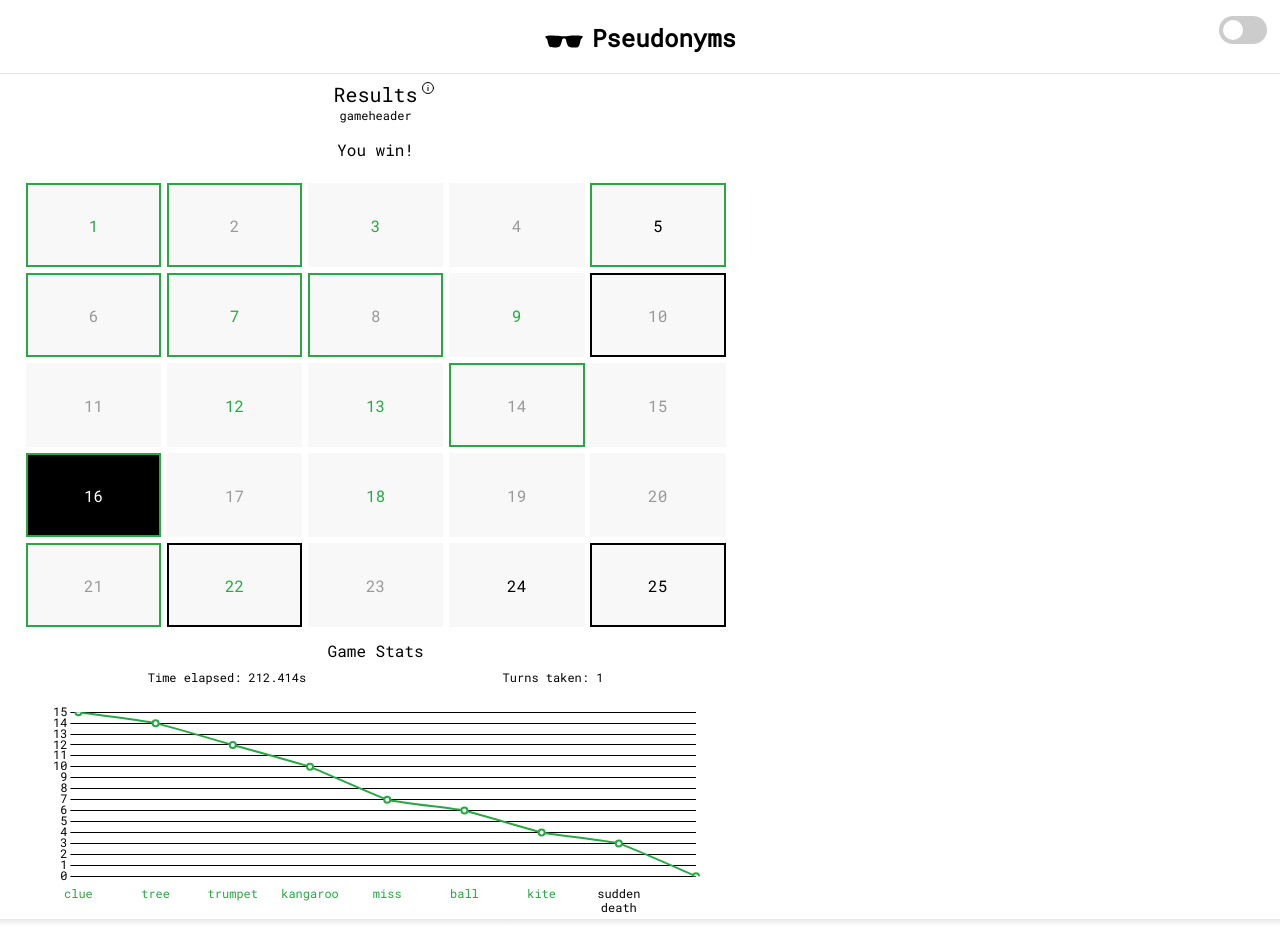
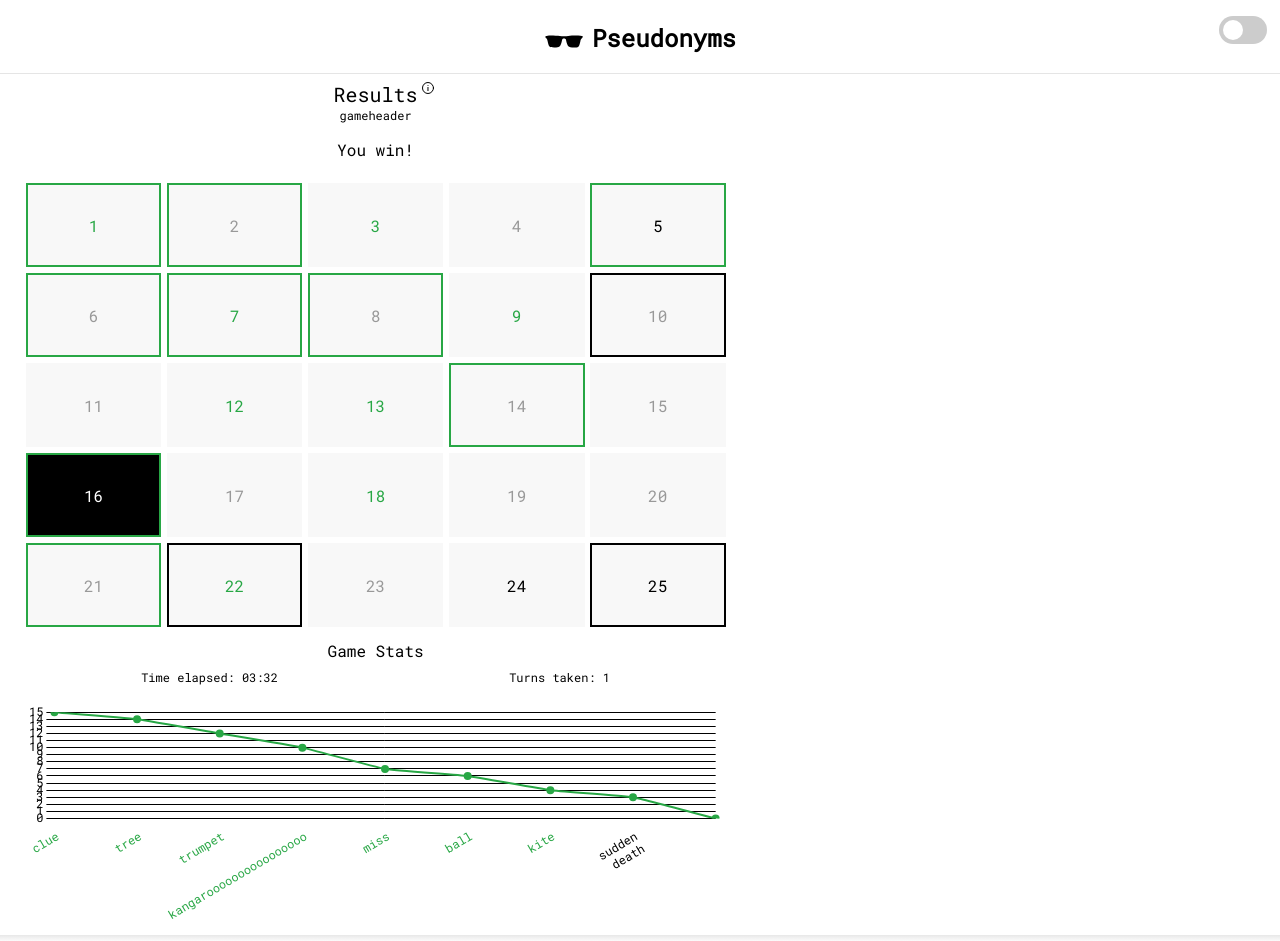
Before and after one commit to coconut750750/pseudonyms, a React (Create React App) app in the folder client/: page /story/duet in a window 1280 px wide. Shown: the top 941 px of the page. Built offline with nearby package versions, Linux system fonts and the light colour scheme.

Commit message:
styling changes

```diff
--- a/client/src/game_components/Stats.js
+++ b/client/src/game_components/Stats.js
@@ -15,7 +15,7 @@ const generateDataset = (name, color, trend) => ({
   label: name,
   fill: false,
   lineTension: 0.1,
-  backgroundColor: '#ffffff',
+  backgroundColor: color,
   borderColor: color,
   borderWidth: 2,
   data: trend,
@@ -58,6 +58,14 @@ const otherChartOptions = {
   events: [],
 };
 
+const secToTime = (s) => {
+  if (s < 60 * 60) {
+    return new Date(s * 1000).toISOString().substr(14, 5).toString();
+  } else {
+    return new Date(s * 1000).toISOString().substr(11, 8).toString();
+  }
+}
+
 export default function Stats({ mode, stats, clueHistory }) {
   const secondTeam = stats.startTeam === 'blue' ? 'red' : 'blue';
 
@@ -90,11 +98,12 @@ export default function Stats({ mode, stats, clueHistory }) {
   };
 
   const renderDuetScoreTrend = (stats, clueHistory) => {
+    const hasSuddenDeath = clueHistory.length === stats.scoreTrend.length - 2;
     return (
       <Line
         height={100}
         data={{
-          labels: generateLabels(clueHistory, [['sudden', 'death'], '']),
+          labels: generateLabels(clueHistory, hasSuddenDeath ? [['sudden', 'death'], ''] : ['']),
           datasets: [
             generateDataset('green', STYLES.colors.green, stats.scoreTrend),
           ],
@@ -103,10 +112,10 @@ export default function Stats({ mode, stats, clueHistory }) {
           ...otherChartOptions,
           scales: {
             x: generateXAxisStyle((context) => {
-              if (context.index === clueHistory.length) {
+              if (context.index < clueHistory.length) {
+                return STYLES.colors.green;
+              } else {
                 return 'black';
-              } else {
-                return STYLES.colors.green;
               }
             }),
             y: generateYAxisStyle(15),
@@ -119,14 +128,14 @@ export default function Stats({ mode, stats, clueHistory }) {
   const renderSummary = (stats) => {
     return (
       <div className="d-flex justify-content-around">
-        <p>Time elapsed: {stats.timeInSec}s</p>
+        <p>Time elapsed: {secToTime(stats.timeInSec)}</p>
         <p>Turns taken: {stats.turns}</p>
       </div>
     );
   };
 
   return (
-    <div id="stats" className="ml-4 mr-4">
+    <div id="stats" className="skinny">
       <h6>Game Stats</h6>
 
       {stats !== undefined &&
--- a/client/src/storybook/fixtures.js
+++ b/client/src/storybook/fixtures.js
@@ -16,7 +16,7 @@ export const clues = [
   {word: 'clue', count: 2, team: 'blue'},
   {word: 'tree', count: 2, team: 'red'},
   {word: 'trumpet', count: 2, team: 'blue'},
-  {word: 'kangaroo', count: 2, team: 'red'},
+  {word: 'kangaroooooooooooooooo', count: 2, team: 'red'},
   {word: 'miss', count: 2, team: 'blue'},
   {word: 'ball', count: 2, team: 'red'},
   {word: 'kite', count: 2, team: 'blue'},
```
